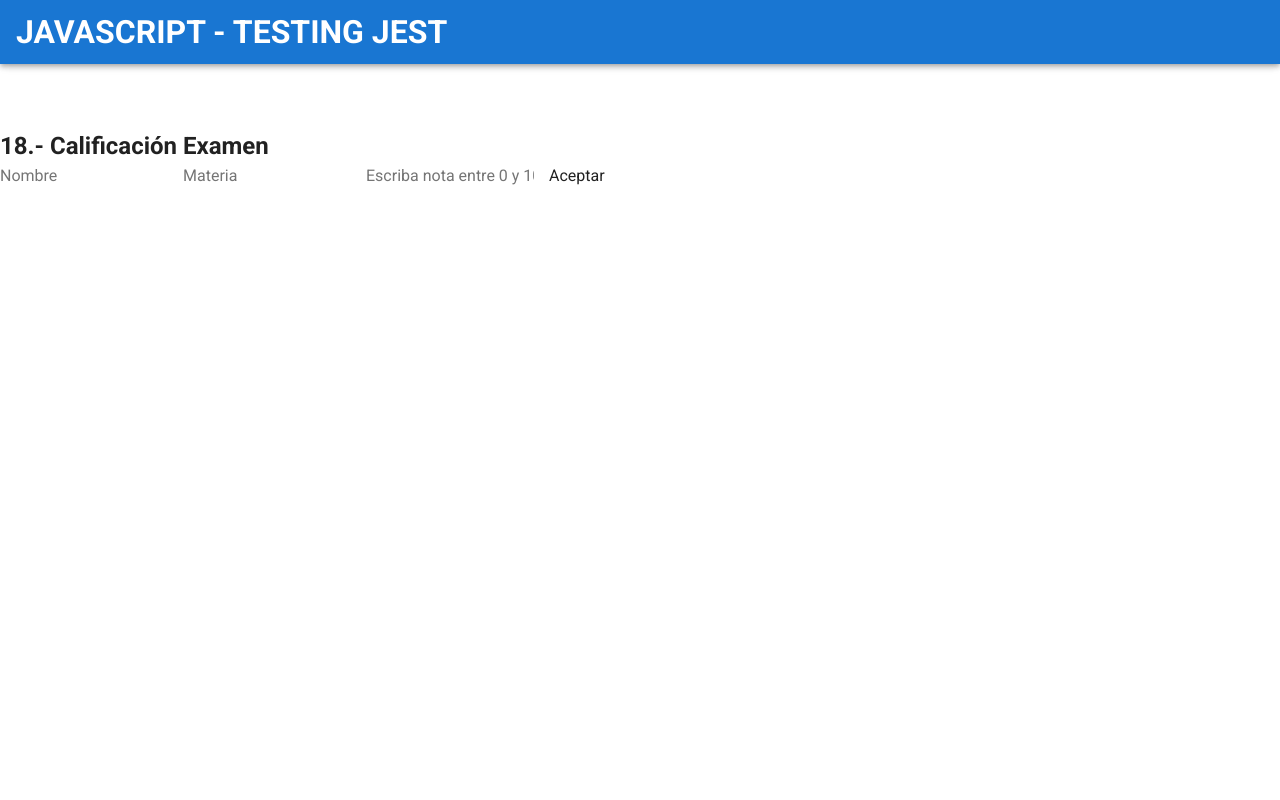
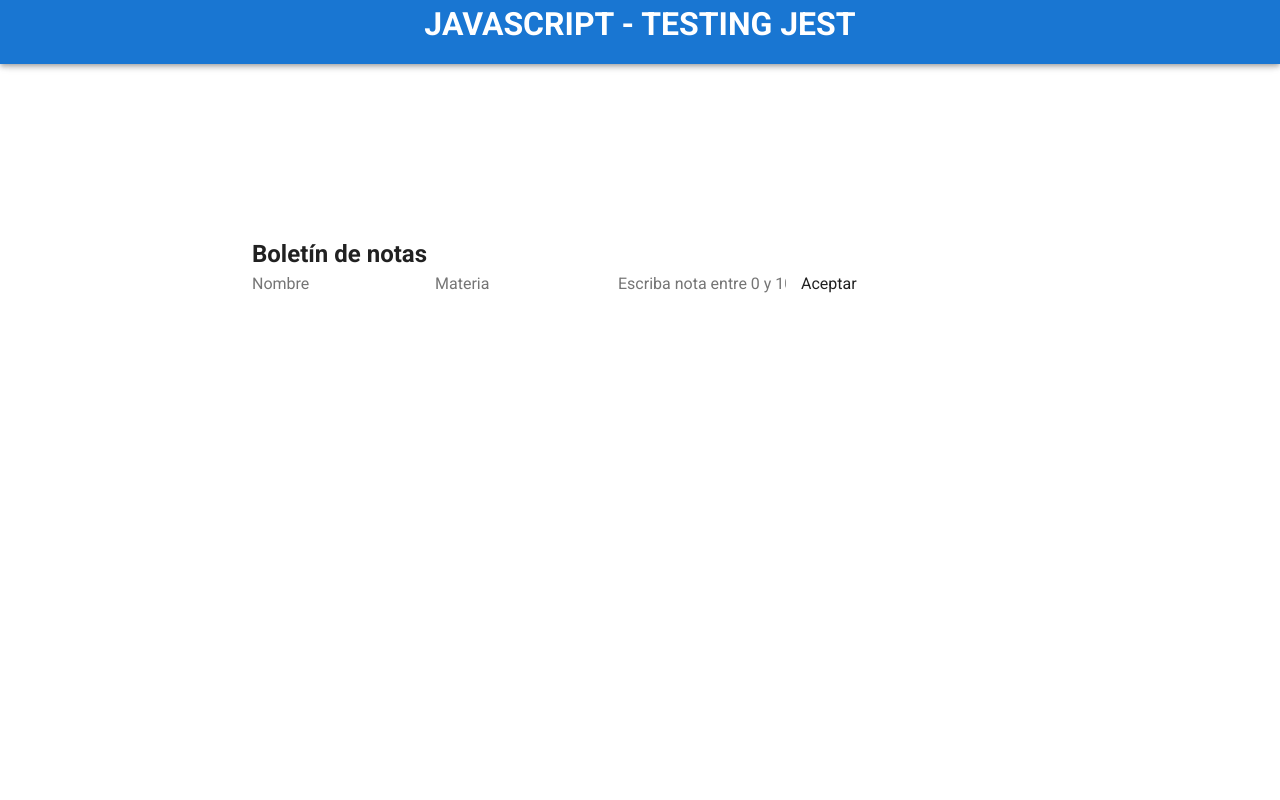
Before and after one commit to Cortina17/Legacy-VUE, a Vue app: page / in a window 1280 px wide. Shown: the top 800 px of the page. Built offline with nearby package versions, Linux system fonts and the light colour scheme.

Commit message:
some styling

```diff
--- a/src/App.vue
+++ b/src/App.vue
@@ -49,3 +49,112 @@
   }),
 };
 </script>
+<style>
+.btn {
+  padding: 0.8rem 1rem 0.7rem;
+  border: 0.2rem solid #4d4d4d;
+  cursor: pointer;
+  text-transform: capitalize;
+}
+.btn__danger {
+  color: #fff;
+  background-color: #ca3c3c;
+  border-color: #bd2130;
+}
+.btn__filter {
+  border-color: lightgrey;
+}
+.btn__danger:focus {
+  outline-color: #c82333;
+}
+.btn__primary {
+  color: #fff;
+  background-color: #000;
+}
+.btn-group {
+  display: flex;
+  justify-content: space-between;
+}
+.btn-group > * {
+  flex: 1 1 auto;
+}
+.btn-group > * + * {
+  margin-left: 0.8rem;
+}
+.label-wrapper {
+  margin: 0;
+  flex: 0 0 100%;
+  text-align: center;
+}
+[class*="__lg"] {
+  display: inline-block;
+  width: 100%;
+  font-size: 1.9rem;
+}
+[class*="__lg"]:not(:last-child) {
+  margin-bottom: 1rem;
+}
+@media screen and (min-width: 620px) {
+  [class*="__lg"] {
+    font-size: 2.4rem;
+  }
+}
+.visually-hidden {
+  position: absolute;
+  height: 1px;
+  width: 1px;
+  overflow: hidden;
+  clip: rect(1px 1px 1px 1px);
+  clip: rect(1px, 1px, 1px, 1px);
+  clip-path: rect(1px, 1px, 1px, 1px);
+  white-space: nowrap;
+}
+[class*="stack"] > * {
+  margin-top: 0;
+  margin-bottom: 0;
+}
+.stack-small > * + * {
+  margin-top: 1.25rem;
+}
+.stack-large > * + * {
+  margin-top: 2.5rem;
+}
+@media screen and (min-width: 550px) {
+  .stack-small > * + * {
+    margin-top: 1.4rem;
+  }
+  .stack-large > * + * {
+    margin-top: 2.8rem;
+  }
+}
+/* End global styles */
+#app {
+  background: #fff;
+  margin: 2rem 0 4rem 0;
+  padding: 1rem;
+  padding-top: 0;
+  position: relative;
+  box-shadow: 0 2px 4px 0 rgba(0, 0, 0, 0.2), 0 2.5rem 5rem 0 rgba(0, 0, 0, 0.1);
+}
+@media screen and (min-width: 550px) {
+  #app {
+    padding: 4rem;
+  }
+}
+#app > * {
+  max-width: 50rem;
+  margin-left: auto;
+  margin-right: auto;
+}
+#app > form {
+  max-width: 100%;
+}
+#app h1 {
+  display: block;
+  min-width: 100%;
+  width: 100%;
+  text-align: center;
+  margin: 0;
+  margin-bottom: 1rem;
+}
+</style>
--- a/src/components/ExerciseEighteen.vue
+++ b/src/components/ExerciseEighteen.vue
@@ -1,6 +1,8 @@
 <template>
-  <div>
-    <h2>18.- Calificación Examen</h2>
+  <div class="container">
+    <div>
+      <h2>Boletín de notas</h2>
+    </div>
     <div>
       <form @submit.prevent="onSubmit()">
         <input type="text" placeholder="Nombre" id="alumName" required />
@@ -111,3 +113,10 @@
   },
 };
 </script>
+<style>
+#resultExerciseEighteen {
+  display: flex;
+  justify-content: center;
+  margin-top: 4rem;
+}
+</style>
```
